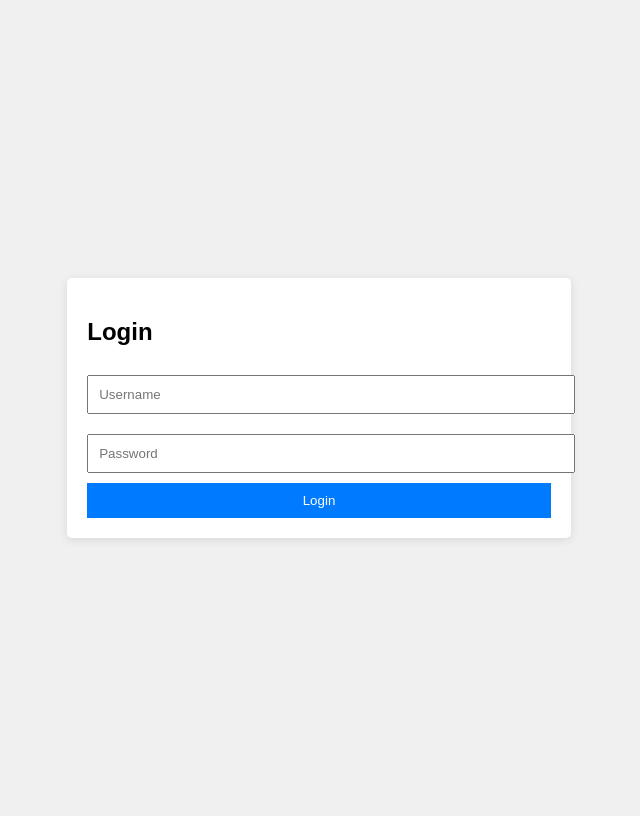
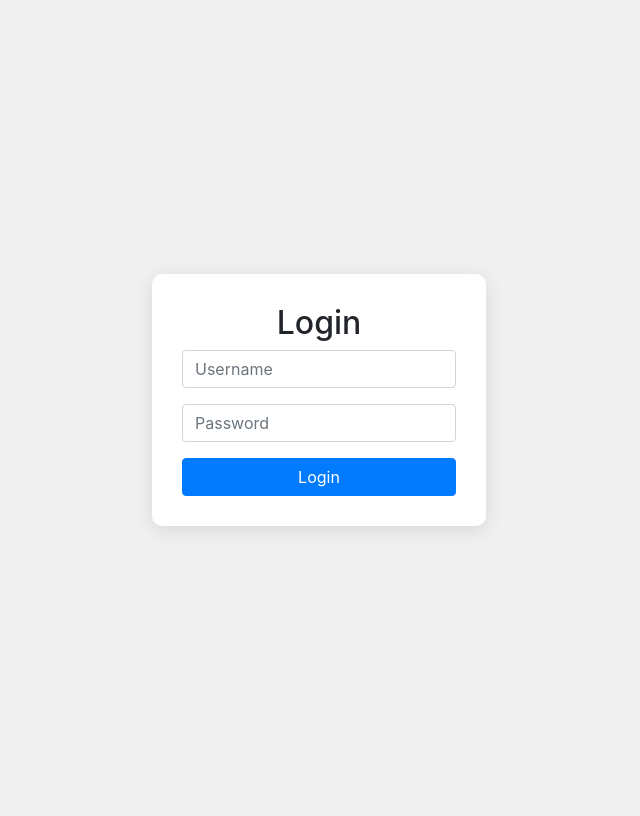
Before and after one commit to khinsokha/task-management, a Flask app: template templates/login.html in a window 1280 px wide. Shown: the whole page, without its empty margins (321-961 px from the left). After the commit the page ends 530 px from the top, so only its background shows below. Run offline with Flask 3, Linux system fonts and the light colour scheme; the template is opened without the code that fills it, so the values that code supplies are empty; some libraries are stand-ins or nearby versions.

Commit message:
create a login from

```diff
--- a/templates/login.html
+++ b/templates/login.html
@@ -4,47 +4,45 @@
     <meta charset="UTF-8">
     <meta name="viewport" content="width=device-width, initial-scale=1.0">
     <title>Login Form</title>
+    <!-- Bootstrap CSS -->
+    <link href="https://stackpath.bootstrapcdn.com/bootstrap/4.5.2/css/bootstrap.min.css" rel="stylesheet">
     <style>
         body {
-            font-family: Arial, sans-serif;
+            background-color: #f0f0f0;
+        }
+        .login-container {
+            height: 100vh;
             display: flex;
             justify-content: center;
             align-items: center;
-            height: 100vh;
-            background-color: #f0f0f0;
         }
-        form {
+        .login-form {
             background: white;
-            padding: 20px;
-            border-radius: 5px;
-            box-shadow: 0 2px 10px rgba(0, 0, 0, 0.1);
-        }
-        input {
-            width: 100%;
-            padding: 10px;
-            margin: 10px 0;
-        }
-        button {
-            padding: 10px;
-            width: 100%;
-            background-color: #007bff;
-            color: white;
-            border: none;
-            cursor: pointer;
-        }
-        button:hover {
-            background-color: #0056b3;
+            padding: 30px;
+            border-radius: 10px;
+            box-shadow: 0 4px 20px rgba(0, 0, 0, 0.1);
         }
     </style>
 </head>
 <body>
 
-    <form id="loginForm">
-        <h2>Login</h2>
-        <input type="text" id="username" placeholder="Username" required>
-        <input type="password" id="password" placeholder="Password" required>
-        <button type="submit">Login</button>
-    </form>
+    <div class="login-container">
+        <form id="loginForm" class="login-form">
+            <h2 class="text-center">Login</h2>
+            <div class="form-group">
+                <input type="text" class="form-control" id="username" placeholder="Username" required>
+            </div>
+            <div class="form-group">
+                <input type="password" class="form-control" id="password" placeholder="Password" required>
+            </div>
+            <button type="submit" class="btn btn-primary btn-block">Login</button>
+        </form>
+    </div>
+
+    <!-- Bootstrap JS and dependencies -->
+    <script src="https://code.jquery.com/jquery-3.5.1.slim.min.js"></script>
+    <script src="https://cdn.jsdelivr.net/npm/@popperjs/core@2.0.7/dist/umd/popper.min.js"></script>
+    <script src="https://stackpath.bootstrapcdn.com/bootstrap/4.5.2/js/bootstrap.min.js"></script>
 
     <script>
         const loginForm = document.getElementById('loginForm');
@@ -64,14 +62,13 @@
             if (username === 'user' && password === 'pass') {
                 sessionStorage.setItem('loggedIn', true);
                 sessionStorage.setItem('username', username);
-                // alert('Login successful!');
                 window.location.href = 'https://stylelife.pythonanywhere.com'; // Redirect to dashboard
 
                 // Clear sessionStorage after 3 minutes
                 setTimeout(() => {
                     sessionStorage.clear();
                     alert('Session expired. Please log in again.');
-                }, 30000); // 180,000 milliseconds = 3 minutes
+                }, 180000); // 180,000 milliseconds = 3 minutes
             } else {
                 alert('Invalid username or password.');
             }
```
